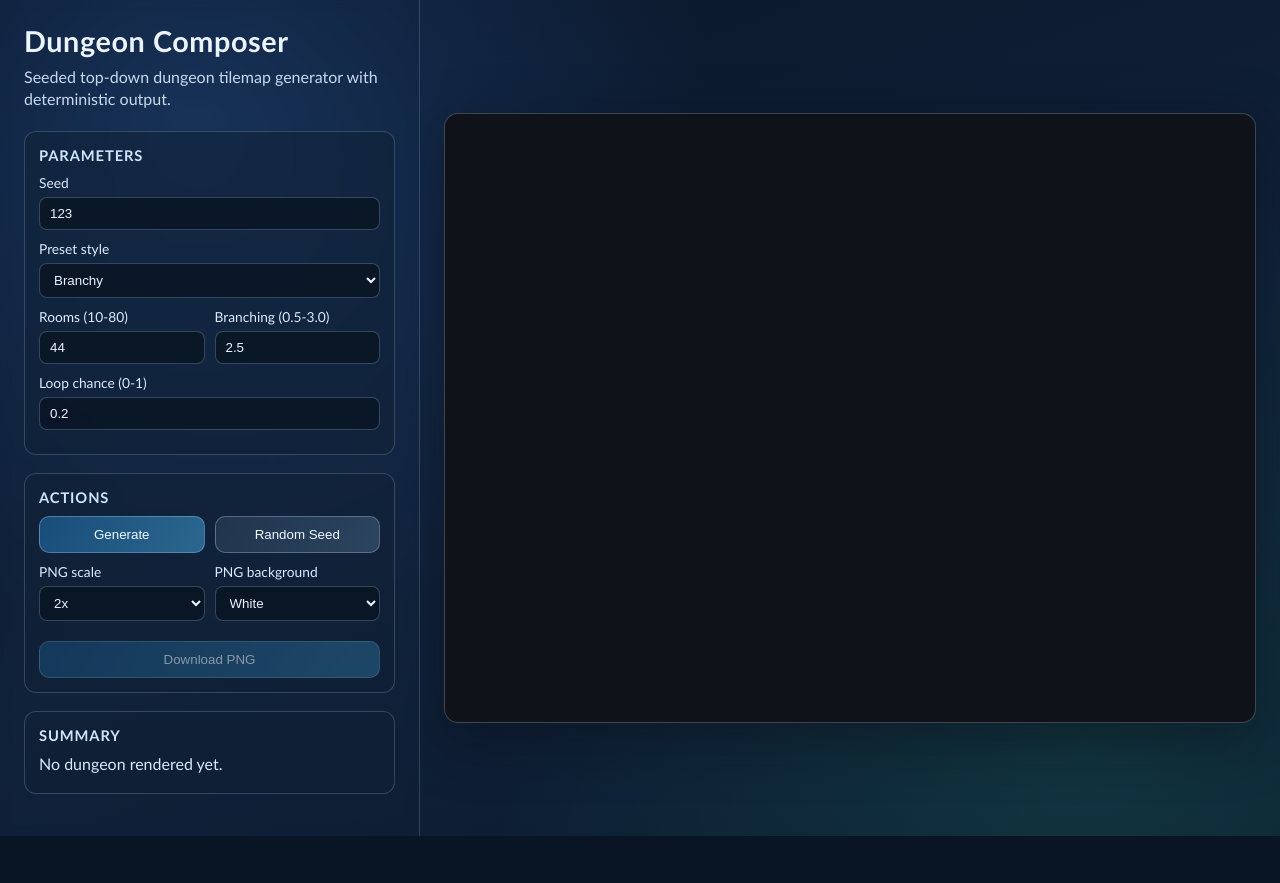
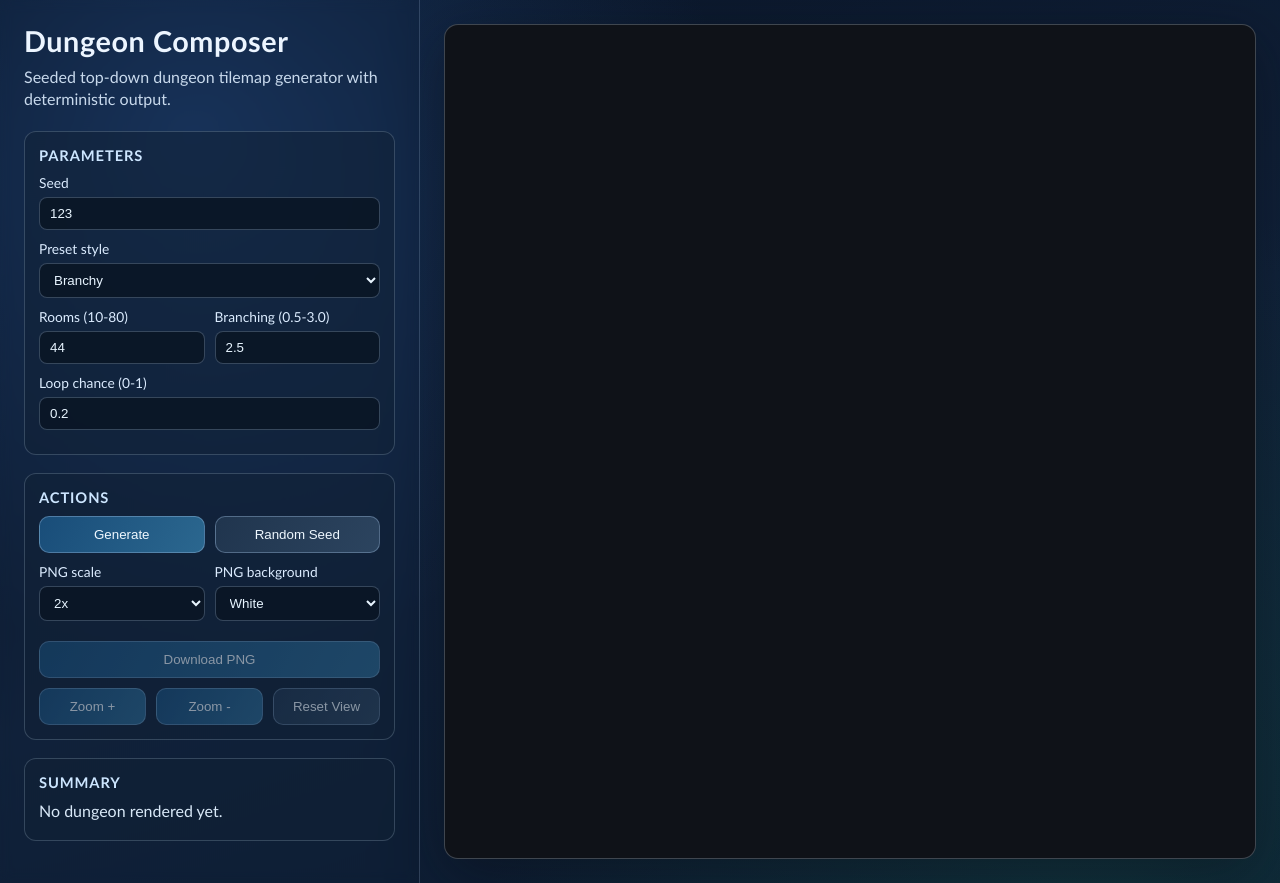
Before and after one commit to KindTis/DungeonGen, a React (Vite) app: page / in a window 1280 px wide. Before the commit the page ends 836 px from the top, so only its background shows below. Built offline with nearby package versions, Linux system fonts and the light colour scheme.

Commit message:
Add zoom and drag navigation for dungeon canvas

```diff
--- a/src/App.tsx
+++ b/src/App.tsx
@@ -1,10 +1,11 @@
-import { useCallback, useEffect, useMemo, useRef, useState } from 'react'
+import { useCallback, useEffect, useMemo, useRef, useState, type PointerEvent as ReactPointerEvent, type WheelEvent as ReactWheelEvent } from 'react'
 import styles from './app/App.module.css'
 import { DEFAULT_UI_STATE } from './app/constants'
 import { ActionButtons } from './app/controls/ActionButtons'
 import { ParamForm } from './app/controls/ParamForm'
 import { SummaryPanel } from './app/controls/SummaryPanel'
 import { loadTileSprites, type TileSprites } from './app/tileset'
+import { clampZoom, scrollForZoomAnchor, zoomIn, zoomOut } from './app/viewport'
 import type { UiState } from './app/types'
 import { generateDungeon } from './core/generate'
 import { layoutDungeon } from './core/layout'
@@ -20,6 +21,16 @@ const CANVAS_HEIGHT = 1536
 const TILEMAP_WIDTH = 128
 const TILEMAP_HEIGHT = 96
 const TILE_SIZE = 16
+const DEFAULT_CANVAS_DISPLAY_WIDTH = 1200
+const MIN_CANVAS_DISPLAY_WIDTH = 320
+
+interface DragState {
+  pointerId: number
+  startX: number
+  startY: number
+  startScrollLeft: number
+  startScrollTop: number
+}
 
 function toDungeonParams(state: UiState): DungeonParams {
   return sanitizeDungeonParams({
@@ -38,7 +49,25 @@ function App() {
   const [statsLines, setStatsLines] = useState<string[]>([])
   const [statusMessage, setStatusMessage] = useState<string>('')
   const canvasRef = useRef<HTMLCanvasElement>(null)
+  const mapViewportRef = useRef<HTMLDivElement>(null)
   const [tileSprites, setTileSprites] = useState<TileSprites | null>(null)
+  const [zoomScale, setZoomScale] = useState(1)
+  const zoomScaleRef = useRef(1)
+  const dragRef = useRef<DragState | null>(null)
+  const [isDragging, setIsDragging] = useState(false)
+  const [viewportWidth, setViewportWidth] = useState(DEFAULT_CANVAS_DISPLAY_WIDTH)
+
+  const baseCanvasWidth = useMemo(() => {
+    const fitWidth = Math.max(MIN_CANVAS_DISPLAY_WIDTH, viewportWidth - 4)
+    return Math.min(DEFAULT_CANVAS_DISPLAY_WIDTH, fitWidth)
+  }, [viewportWidth])
+
+  const baseCanvasHeight = useMemo(() => {
+    return Math.round((baseCanvasWidth * CANVAS_HEIGHT) / CANVAS_WIDTH)
+  }, [baseCanvasWidth])
+
+  const displayCanvasWidth = useMemo(() => Math.round(baseCanvasWidth * zoomScale), [baseCanvasWidth, zoomScale])
+  const displayCanvasHeight = useMemo(() => Math.round(baseCanvasHeight * zoomScale), [baseCanvasHeight, zoomScale])
 
   useEffect(() => {
     loadTileSprites()
@@ -48,12 +77,168 @@ function App() {
       })
   }, [])
 
+  useEffect(() => {
+    zoomScaleRef.current = zoomScale
+  }, [zoomScale])
+
+  useEffect(() => {
+    const viewport = mapViewportRef.current
+    if (!viewport) {
+      return
+    }
+    const updateWidth = () => {
+      setViewportWidth(viewport.clientWidth)
+    }
+    updateWidth()
+    const observer = new ResizeObserver(updateWidth)
+    observer.observe(viewport)
+    return () => {
+      observer.disconnect()
+    }
+  }, [])
+
   const updateField = useCallback(
     <K extends keyof UiState>(field: K, value: UiState[K]) => {
       setUiState((current) => ({ ...current, [field]: value }))
     },
     [],
   )
+
+  const centerViewport = useCallback(
+    (scale: number) => {
+      const viewport = mapViewportRef.current
+      if (!viewport) {
+        return
+      }
+      const contentWidth = Math.round(baseCanvasWidth * scale)
+      const contentHeight = Math.round(baseCanvasHeight * scale)
+      viewport.scrollLeft = Math.max(0, (contentWidth - viewport.clientWidth) / 2)
+      viewport.scrollTop = Math.max(0, (contentHeight - viewport.clientHeight) / 2)
+    },
+    [baseCanvasHeight, baseCanvasWidth],
+  )
+
+  const handleResetView = useCallback(() => {
+    setZoomScale(1)
+    zoomScaleRef.current = 1
+    requestAnimationFrame(() => {
+      centerViewport(1)
+    })
+  }, [centerViewport])
+
+  const applyZoomAt = useCallback((targetScale: number, anchorX: number, anchorY: number) => {
+    const viewport = mapViewportRef.current
+    if (!viewport) {
+      return
+    }
+    const oldScale = zoomScaleRef.current
+    const newScale = clampZoom(targetScale)
+    if (Math.abs(newScale - oldScale) < 0.0001) {
+      return
+    }
+    const nextScroll = scrollForZoomAnchor({
+      oldScale,
+      newScale,
+      scrollLeft: viewport.scrollLeft,
+      scrollTop: viewport.scrollTop,
+      anchorX,
+      anchorY,
+    })
+    setZoomScale(newScale)
+    zoomScaleRef.current = newScale
+    requestAnimationFrame(() => {
+      const nextViewport = mapViewportRef.current
+      if (!nextViewport) {
+        return
+      }
+      nextViewport.scrollLeft = Math.max(0, nextScroll.scrollLeft)
+      nextViewport.scrollTop = Math.max(0, nextScroll.scrollTop)
+    })
+  }, [])
+
+  const handleZoomIn = useCallback(() => {
+    const viewport = mapViewportRef.current
+    if (!viewport || !tilemap) {
+      return
+    }
+    applyZoomAt(zoomIn(zoomScaleRef.current), viewport.clientWidth / 2, viewport.clientHeight / 2)
+  }, [applyZoomAt, tilemap])
+
+  const handleZoomOut = useCallback(() => {
+    const viewport = mapViewportRef.current
+    if (!viewport || !tilemap) {
+      return
+    }
+    applyZoomAt(zoomOut(zoomScaleRef.current), viewport.clientWidth / 2, viewport.clientHeight / 2)
+  }, [applyZoomAt, tilemap])
+
+  const handleViewportWheel = useCallback(
+    (event: ReactWheelEvent<HTMLDivElement>) => {
+      if (!tilemap) {
+        return
+      }
+      const viewport = mapViewportRef.current
+      if (!viewport) {
+        return
+      }
+      event.preventDefault()
+      const rect = viewport.getBoundingClientRect()
+      const anchorX = event.clientX - rect.left
+      const anchorY = event.clientY - rect.top
+      if (event.deltaY < 0) {
+        applyZoomAt(zoomIn(zoomScaleRef.current), anchorX, anchorY)
+      } else {
+        applyZoomAt(zoomOut(zoomScaleRef.current), anchorX, anchorY)
+      }
+    },
+    [applyZoomAt, tilemap],
+  )
+
+  const endDrag = useCallback((event: ReactPointerEvent<HTMLDivElement>) => {
+    const drag = dragRef.current
+    if (!drag || drag.pointerId !== event.pointerId) {
+      return
+    }
+    dragRef.current = null
+    setIsDragging(false)
+    if (event.currentTarget.hasPointerCapture(event.pointerId)) {
+      event.currentTarget.releasePointerCapture(event.pointerId)
+    }
+  }, [])
+
+  const handleViewportPointerDown = useCallback(
+    (event: ReactPointerEvent<HTMLDivElement>) => {
+      if (!tilemap || event.button !== 0) {
+        return
+      }
+      const viewport = mapViewportRef.current
+      if (!viewport) {
+        return
+      }
+      dragRef.current = {
+        pointerId: event.pointerId,
+        startX: event.clientX,
+        startY: event.clientY,
+        startScrollLeft: viewport.scrollLeft,
+        startScrollTop: viewport.scrollTop,
+      }
+      setIsDragging(true)
+      event.currentTarget.setPointerCapture(event.pointerId)
+    },
+    [tilemap],
+  )
+
+  const handleViewportPointerMove = useCallback((event: ReactPointerEvent<HTMLDivElement>) => {
+    const drag = dragRef.current
+    const viewport = mapViewportRef.current
+    if (!drag || !viewport || drag.pointerId !== event.pointerId) {
+      return
+    }
+    const dx = event.clientX - drag.startX
+    const dy = event.clientY - drag.startY
+    viewport.scrollLeft = drag.startScrollLeft - dx
+    viewport.scrollTop = drag.startScrollTop - dy
+  }, [])
 
   const handleGenerate = useCallback(() => {
     const seed = normalizeSeed(uiState.seedInput)
@@ -95,7 +280,8 @@ function App() {
         ? 'Tilemap dungeon generated.'
         : 'Generated with validation issues. See summary.',
     )
-  }, [uiState])
+    handleResetView()
+  }, [handleResetView, uiState])
 
   useEffect(() => {
     if (!tilemap) {
@@ -158,7 +344,11 @@ function App() {
           onGenerate={handleGenerate}
           onRandomSeed={handleRandomSeed}
           onDownload={handleDownloadPng}
+          onZoomIn={handleZoomIn}
+          onZoomOut={handleZoomOut}
+          onResetView={handleResetView}
           disableDownload={!tilemap}
+          disableZoom={!tilemap}
         />
         <SummaryPanel
           seed={dungeon?.meta.seed}
@@ -170,13 +360,31 @@ function App() {
       </section>
 
       <section className={styles.rightPane}>
-        <canvas
-          ref={canvasRef}
-          width={CANVAS_WIDTH}
-          height={CANVAS_HEIGHT}
-          className={styles.canvas}
+        <div
+          ref={mapViewportRef}
+          className={`${styles.mapViewport} ${tilemap ? styles.grabCursor : ''} ${isDragging ? styles.grabbingCursor : ''}`}
+          onWheel={handleViewportWheel}
+          onPointerDown={handleViewportPointerDown}
+          onPointerMove={handleViewportPointerMove}
+          onPointerUp={endDrag}
+          onPointerCancel={endDrag}
           aria-label="Top-down dungeon tilemap preview"
-        />
+        >
+          <div
+            className={styles.mapContent}
+            style={{
+              width: `${displayCanvasWidth}px`,
+              height: `${displayCanvasHeight}px`,
+            }}
+          >
+            <canvas
+              ref={canvasRef}
+              width={CANVAS_WIDTH}
+              height={CANVAS_HEIGHT}
+              className={styles.canvas}
+            />
+          </div>
+        </div>
       </section>
     </main>
   )
--- a/src/app/App.module.css
+++ b/src/app/App.module.css
@@ -17,10 +17,36 @@
 
 .rightPane {
   padding: 24px;
+  display: flex;
+  align-items: stretch;
+  justify-content: stretch;
+  min-height: 0;
+}
+
+.mapViewport {
+  width: 100%;
+  min-height: 520px;
   overflow: auto;
-  display: flex;
-  align-items: center;
-  justify-content: center;
+  border-radius: 14px;
+  border: 1px solid rgba(216, 235, 255, 0.24);
+  box-shadow: 0 16px 60px rgba(8, 12, 18, 0.45);
+  background: #0f1218;
+  touch-action: none;
+  user-select: none;
+}
+
+.mapContent {
+  margin: auto;
+  min-width: 1px;
+  min-height: 1px;
+}
+
+.grabCursor {
+  cursor: grab;
+}
+
+.grabbingCursor {
+  cursor: grabbing;
 }
 
 .header h1 {
@@ -36,13 +62,12 @@
 }
 
 .canvas {
-  width: min(100%, 1200px);
-  height: auto;
+  width: 100%;
+  height: 100%;
+  display: block;
   image-rendering: pixelated;
   border-radius: 14px;
-  border: 1px solid rgba(216, 235, 255, 0.24);
-  box-shadow: 0 16px 60px rgba(8, 12, 18, 0.45);
-  background: #0f1218;
+  background: transparent;
 }
 
 @media (max-width: 1024px) {
@@ -54,4 +79,8 @@
     border-right: 0;
     border-bottom: 1px solid rgba(184, 210, 240, 0.2);
   }
+
+  .mapViewport {
+    min-height: 420px;
+  }
 }
--- a/src/app/controls/ActionButtons.tsx
+++ b/src/app/controls/ActionButtons.tsx
@@ -7,7 +7,11 @@ interface ActionButtonsProps {
   onGenerate: () => void
   onRandomSeed: () => void
   onDownload: () => void
+  onZoomIn: () => void
+  onZoomOut: () => void
+  onResetView: () => void
   disableDownload: boolean
+  disableZoom?: boolean
 }
 
 export function ActionButtons({
@@ -16,7 +20,11 @@ export function ActionButtons({
   onGenerate,
   onRandomSeed,
   onDownload,
+  onZoomIn,
+  onZoomOut,
+  onResetView,
   disableDownload,
+  disableZoom = false,
 }: ActionButtonsProps) {
   return (
     <section className={styles.group}>
@@ -70,6 +78,18 @@ export function ActionButtons({
       >
         Download PNG
       </button>
+
+      <div className={styles.zoomRow}>
+        <button type="button" className={styles.button} onClick={onZoomIn} disabled={disableZoom}>
+          Zoom +
+        </button>
+        <button type="button" className={styles.button} onClick={onZoomOut} disabled={disableZoom}>
+          Zoom -
+        </button>
+        <button type="button" className={`${styles.button} ${styles.secondary}`} onClick={onResetView} disabled={disableZoom}>
+          Reset View
+        </button>
+      </div>
     </section>
   )
 }
--- a/src/app/controls/Controls.module.css
+++ b/src/app/controls/Controls.module.css
@@ -54,6 +54,13 @@
   gap: 10px;
 }
 
+.zoomRow {
+  display: grid;
+  grid-template-columns: repeat(3, minmax(0, 1fr));
+  gap: 10px;
+  margin-top: 10px;
+}
+
 .button {
   padding: 10px;
   border-radius: 10px;
@@ -93,3 +100,13 @@
   color: #9fd4ff;
   font-size: 0.88rem;
 }
+
+@media (max-width: 1100px) {
+  .inline {
+    grid-template-columns: 1fr;
+  }
+
+  .zoomRow {
+    grid-template-columns: 1fr;
+  }
+}
--- /dev/null
+++ b/src/app/viewport.ts
@@ -0,0 +1,46 @@
+export const MIN_ZOOM = 0.5
+export const MAX_ZOOM = 4
+export const ZOOM_STEP = 1.15
+
+function clamp(value: number, min: number, max: number): number {
+  return Math.min(Math.max(value, min), max)
+}
+
+export function clampZoom(scale: number): number {
+  return clamp(scale, MIN_ZOOM, MAX_ZOOM)
+}
+
+export function zoomIn(scale: number): number {
+  return clampZoom(scale * ZOOM_STEP)
+}
+
+export function zoomOut(scale: number): number {
+  return clampZoom(scale / ZOOM_STEP)
+}
+
+export interface ZoomAnchorInput {
+  oldScale: number
+  newScale: number
+  scrollLeft: number
+  scrollTop: number
+  anchorX: number
+  anchorY: number
+}
+
+export interface ZoomAnchorResult {
+  scrollLeft: number
+  scrollTop: number
+}
+
+export function scrollForZoomAnchor(input: ZoomAnchorInput): ZoomAnchorResult {
+  const { oldScale, newScale, scrollLeft, scrollTop, anchorX, anchorY } = input
+  if (oldScale <= 0 || newScale <= 0) {
+    return { scrollLeft, scrollTop }
+  }
+  const worldX = (scrollLeft + anchorX) / oldScale
+  const worldY = (scrollTop + anchorY) / oldScale
+  return {
+    scrollLeft: worldX * newScale - anchorX,
+    scrollTop: worldY * newScale - anchorY,
+  }
+}
```
Also changed, not shown: 1 other file (tests, documents, lock files or other folders).
